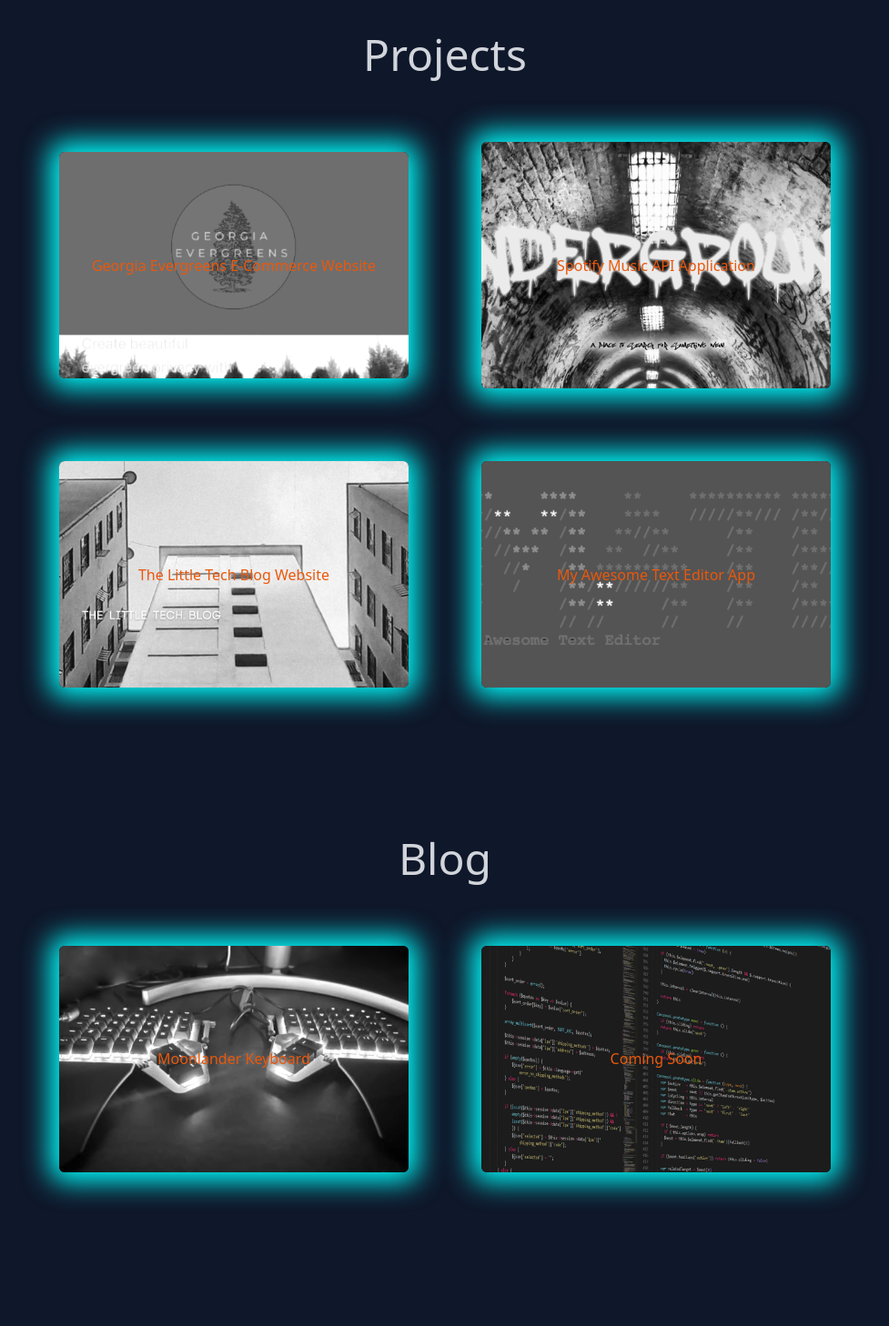
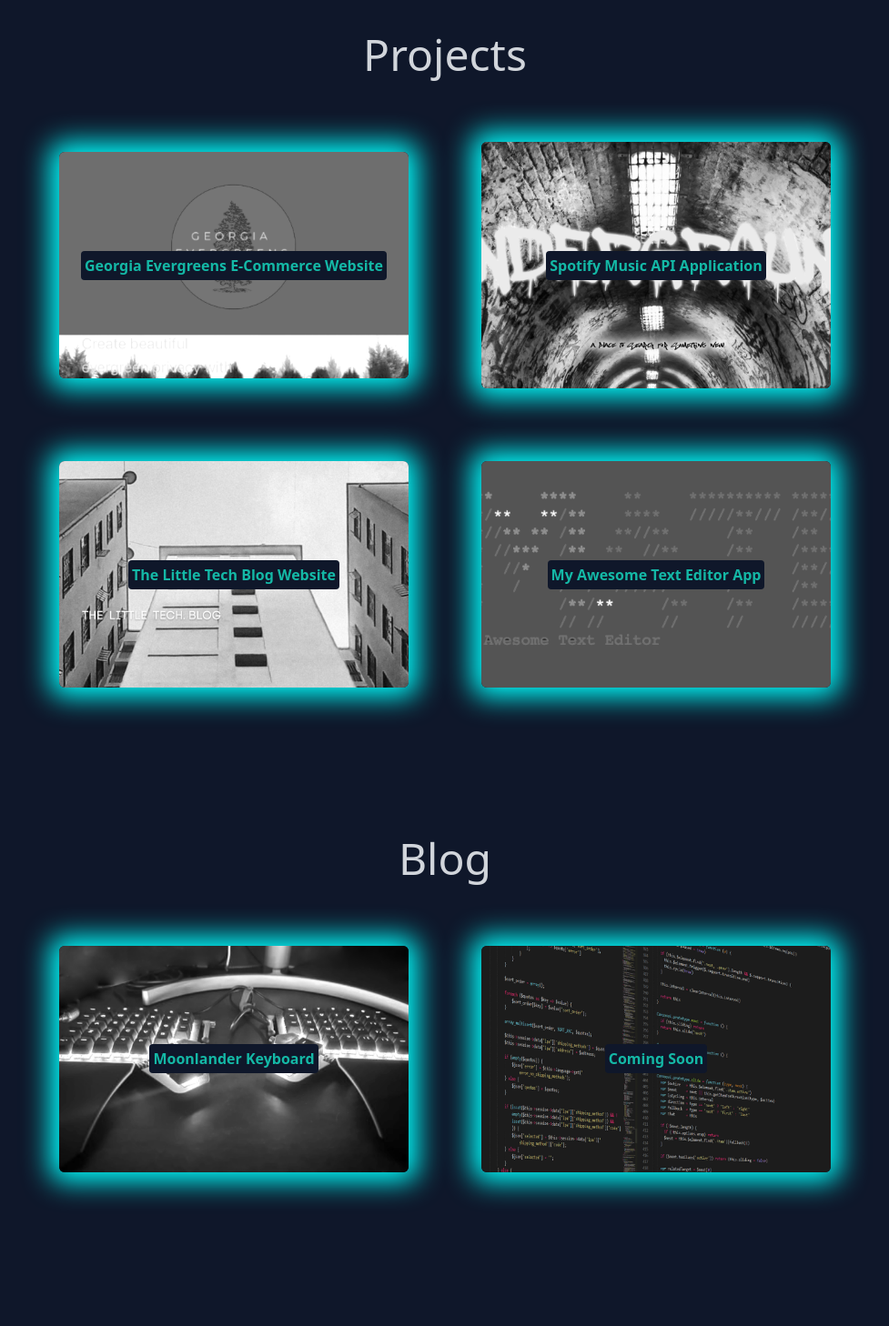
Before and after one commit to CherryElla/cherie-ella-portfolio, a React (Vite) app: page / in a window 1280 px wide. Shown: the part 2440-3898 px from the top of the page at 91% size, without its empty margins (151-1128 px from the left). Built offline with nearby package versions, Linux system fonts and the light colour scheme; a web font is replaced by a local one.

Commit message:
Adding text styling

```diff
--- a/src/components/pages/Blog.jsx
+++ b/src/components/pages/Blog.jsx
@@ -5,7 +5,7 @@ export default function Blog() {
     return (
         <div id="blog" className="sm:mt-32 ">
             <h2 className="text-center text-gray-300 text-5xl">Blog</h2>
-            <div className=" projectsBox flex flex-wrap justify-center m-9 p-9 gap-20 text-orange-600">
+            <div className=" projectsBox flex flex-wrap justify-center m-9 p-9 gap-20 text-teal-500 font-bold">
                 <Link
                     to="/blog-post"
                     className="group flex flex-col items-center text-center justify-center relative w-96 "
@@ -15,7 +15,7 @@ export default function Blog() {
                         src="/images/moonlander-grey.png"
                         alt="The Little Tech Blog"
                     />
-                    <div className="absolute h-auto w-100 object-contain">
+                    <div className="absolute h-auto w-100 object-contain bg-slate-900 p-1 rounded">
                         Moonlander Keyboard
                     </div>
                 </Link>
@@ -28,7 +28,7 @@ export default function Blog() {
                         src="/images/code.png"
                         alt="M.A.T.E"
                     />
-                    <div className="absolute h-auto w-100 object-contain">
+                    <div className="absolute h-auto w-100 object-contain bg-slate-900 p-1 rounded">
                         Coming Soon
                     </div>
                 </a>
--- a/src/components/pages/Portfolio.jsx
+++ b/src/components/pages/Portfolio.jsx
@@ -5,22 +5,22 @@ export default function Portfolio() {
     return (
         <div id="portfolio" className="sm:mt-20 justify-center text-center">
             <h1 className="text-gray-300 text-5xl">Projects</h1>
-            <div id="portfolio" className=" projectsBox flex flex-wrap justify-center m-9 p-9 gap-20 text-orange-600 bg-slate-900">
+            <div id="portfolio" className=" projectsBox flex flex-wrap justify-center m-9 p-9 gap-20 text-teal-500 font-bold bg-slate-900">
             <a href="https://georgia-evergreens.herokuapp.com/" target="_blank" className="group flex flex-col items-center text-center justify-center relative w-96">
                 <img
                     className="projectBox h-auto w-100 object-contain shadow-neon group-hover:opacity-10 transition duration-300 ease-in-out hover:scale-110 rounded-md"
                     src="/images/georgia-evergreens.png"
                     alt="Georgia Evergreens E-Commerce Website"
                 />
-                <div className="absolute h-auto w-100 object-contain text">Georgia Evergreens E-Commerce Website</div>
+                <div className="absolute h-auto w-100 object-contain bg-slate-900 p-1 rounded">Georgia Evergreens E-Commerce Website</div>
             </a>
             <a href="https://quaz711.github.io/Underground/" target="_blank" className="group flex flex-col items-center text-center justify-center relative w-96 ">
                 <img
                     className=" projectBox h-auto w-100 object-scale-down shadow-neon group-hover:opacity-10 transition duration-300 ease-in-out hover:scale-110 rounded-md"
                     src="/images/underground.png"
-                    alt="Underground"
+                    alt="Underground Application"
                 />
-                <div className="absolute h-auto w-100 object-contain">Spotify Music API Application</div>
+                <div className="absolute h-auto w-100 object-contain bg-slate-900 p-1 rounded">Spotify Music API Application</div>
             </a>
             <a href="https://the-little-tech-blog.herokuapp.com/" target="_blank"className="group flex flex-col items-center text-center justify-center relative w-96 ">
                 <img
@@ -28,7 +28,7 @@ export default function Portfolio() {
                     src="/images/little-tech-blog-grey.png"
                     alt="The Little Tech Blog"
                 />
-                <div className="absolute h-auto w-100 object-contain ">The Little Tech Blog Website</div>
+                <div className="absolute h-auto w-100 object-contain bg-slate-900 p-1 rounded">The Little Tech Blog Website</div>
             </a>
             <a href="https://my-awesome-text-editor.herokuapp.com/" target="_blank" className="group flex flex-col items-center text-center justify-center relative w-96 ">
                 <img
@@ -36,7 +36,7 @@ export default function Portfolio() {
                     src="/images/mate-grey.png"
                     alt="M.A.T.E"
                 />
-                <div className="absolute h-auto w-100 object-contain">My Awesome Text Editor App</div>
+                <div className="absolute h-auto w-100 object-contain bg-slate-900 p-1 rounded">My Awesome Text Editor App</div>
             </a>
 
         </div>
```
